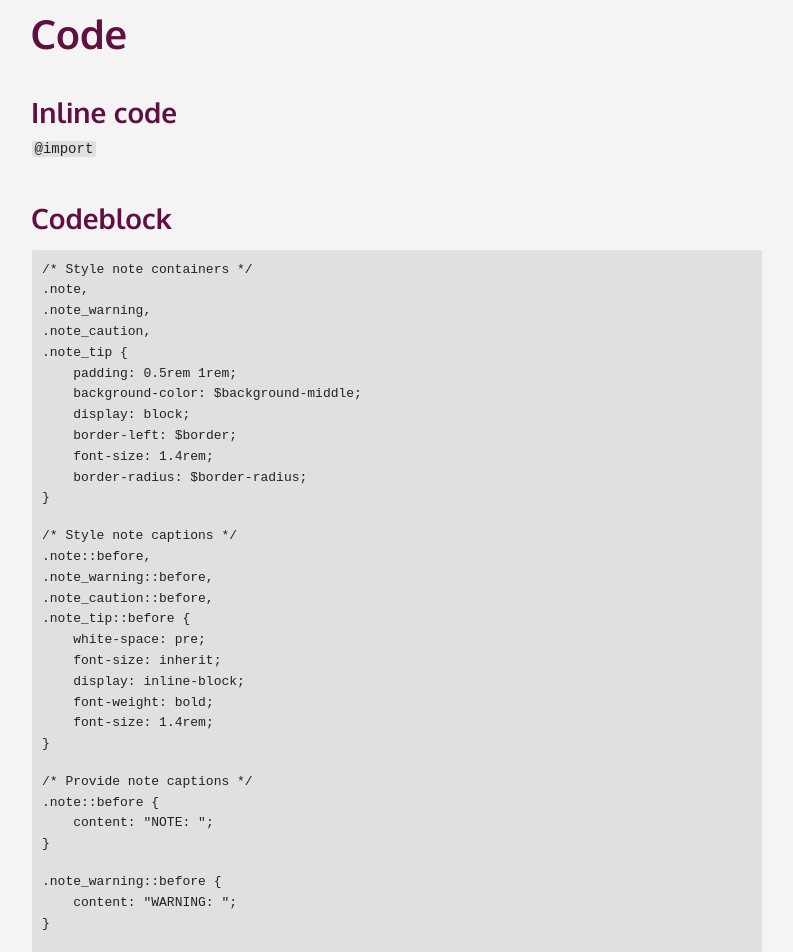
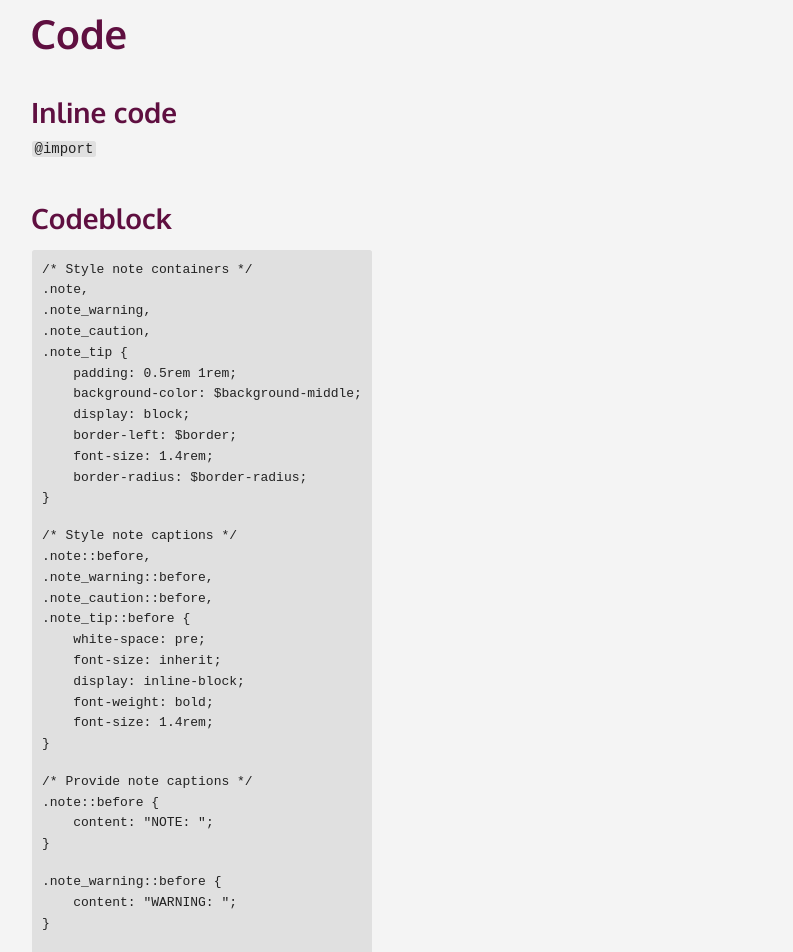
Before and after one commit to rafalkaron/r-jekyll-theme, a Jekyll site: the page built from content.md, in a window 1280 px wide. Shown: the part 1873-2825 px from the top of the page, without its empty margins (418-1211 px from the left). Built offline with Jekyll 4.4.1, drawn with Linux system fonts in a browser that asks for light colours; some web fonts are replaced.

Commit message:
fixed width for notes and codeblocks

```diff
--- a/_sass/r/content/code.scss
+++ b/_sass/r/content/code.scss
@@ -25,6 +25,8 @@ pre {
     padding: 0;
     display: block;
     border-radius: $border-radius;
+    width: fit-content;
+    max-width: 100%;
 }
 
 @media screen {
--- a/_sass/r/content/note.scss
+++ b/_sass/r/content/note.scss
@@ -9,6 +9,8 @@
     border-left: $border;
     font-size: 1.4rem;
     border-radius: $border-radius;
+    width: fit-content;
+    max-width: 100%;
 }
 
 /* Style note captions */
```
